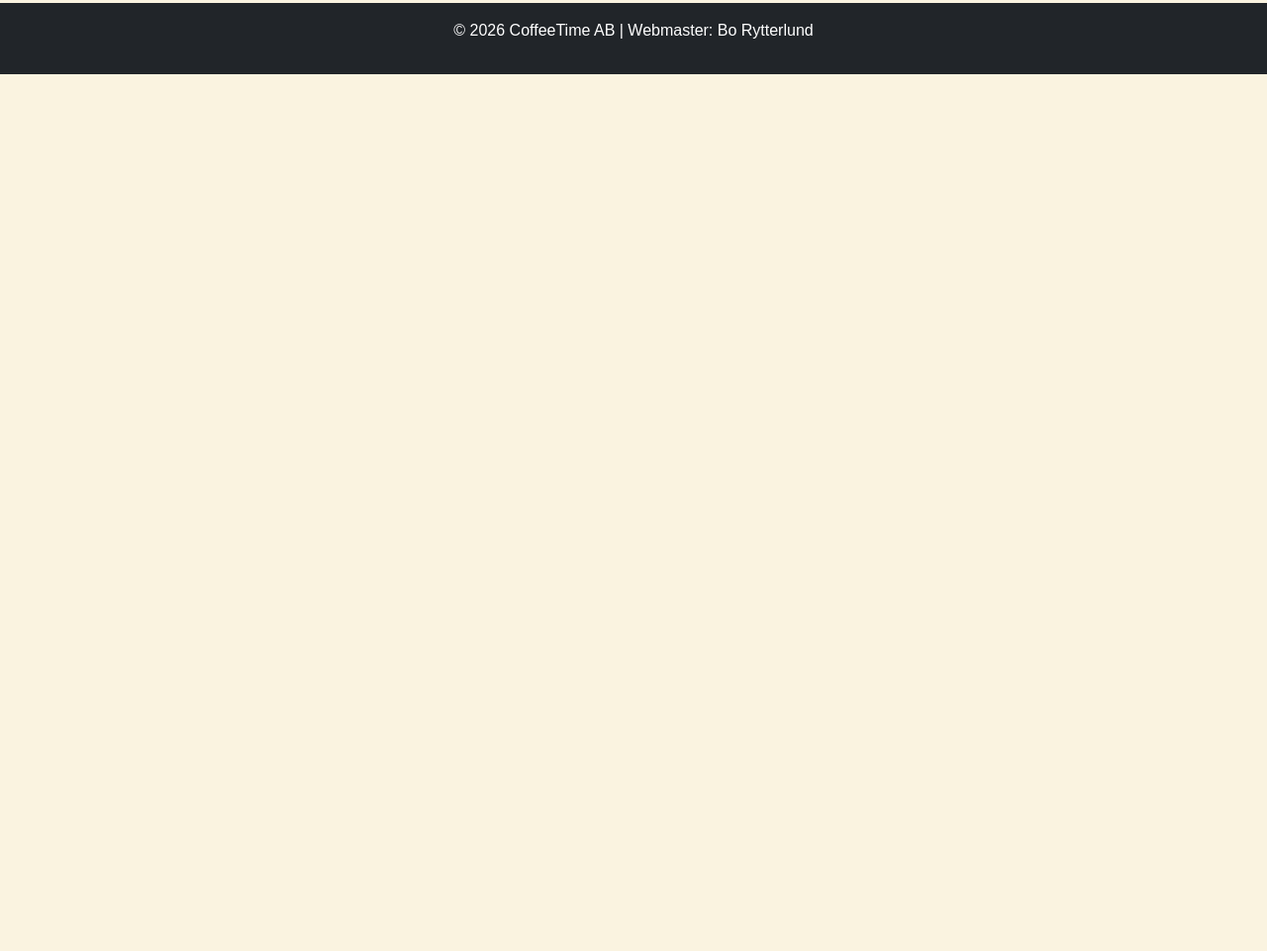
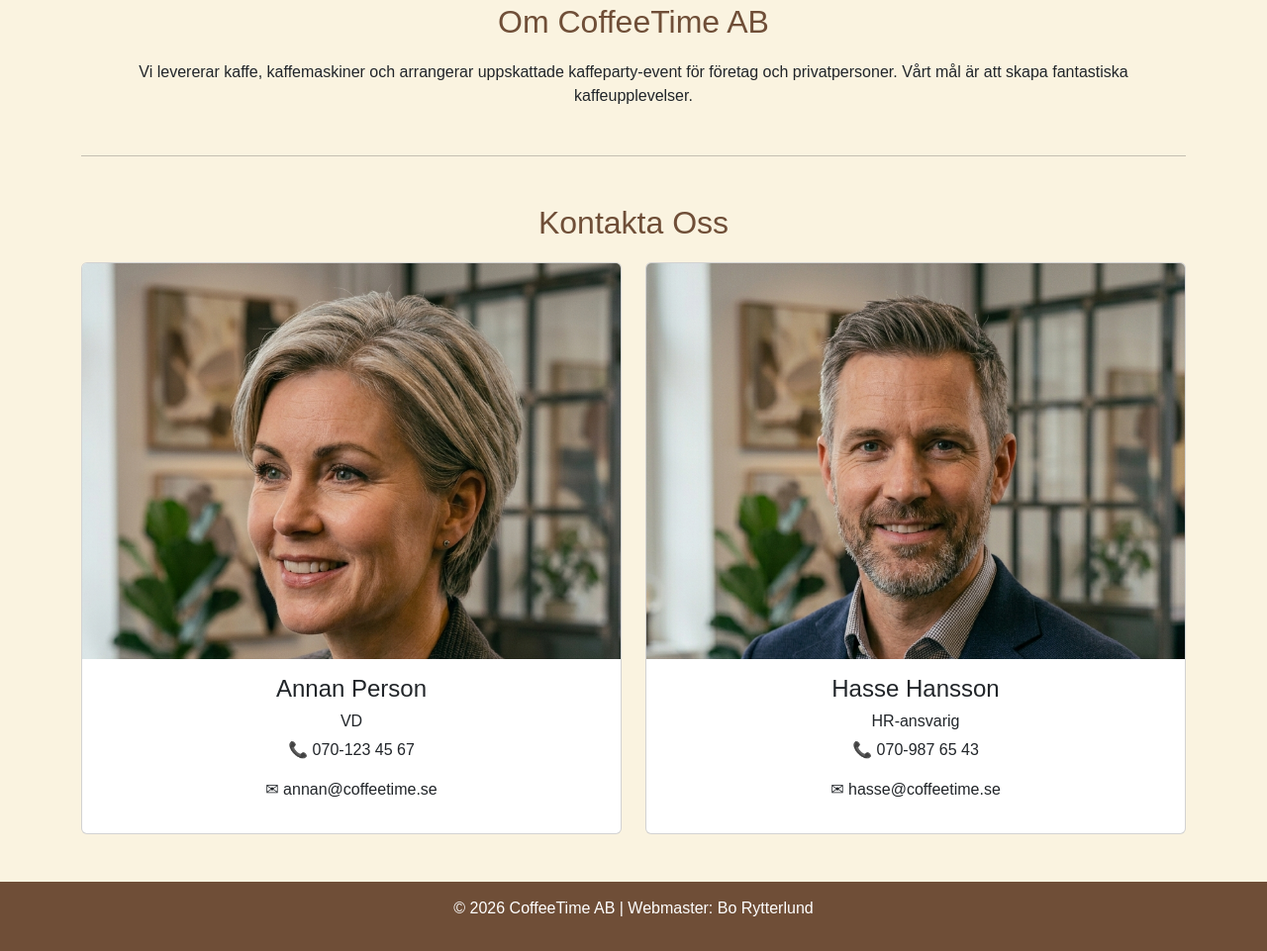
Before and after one commit to Bosse113/Uppgift-8, a plain HTML site: page om-oss.html in a window 1280 px wide. Shown: the part 245-1206 px from the top of the page at 99% size. Before the commit the page ends 800 px from the top, so only its background shows below. Drawn offline with nearby package versions, Linux system fonts and the light colour scheme.

Commit message:
added Om-oss content. Added "zoom" to card and other to style.css. New folder for images.

```diff
--- a/om-oss.html
+++ b/om-oss.html
@@ -1,12 +1,13 @@
 <!DOCTYPE html>
 <html lang="sv
 <head>
-    <meta charset="UTF-8">
+    <meta charset=" UTF-8">
 <meta name="viewport" content="width=device-width, initial-scale=1.0">
 <title>Om oss</title>
 <link href="https://cdn.jsdelivr.net/npm/bootstrap@5.3.8/dist/css/bootstrap.min.css" rel="stylesheet">
 <link rel="stylesheet" href="style.css">
 </head>
+
 <body>
     <header class="text-center p-4">
         <h1>☕ CoffeeTime AB</h1>
@@ -20,9 +21,7 @@
                 ☕ CoffeeTime
             </a>
 
-        <button class="navbar-toggler"
-                data-bs-toggle="collapse"
-                data-bs-target="#menu">
+            <button class="navbar-toggler" data-bs-toggle="collapse" data-bs-target="#menu">
 
                 <span class="navbar-toggler-icon"></span>
 
@@ -50,10 +49,73 @@
 
         </div>
     </nav>
+    <div class="container my-5">
 
-<footer class="bg-dark text-white text-center p-3 mt-5" >
+        <h2 class="section-title">Om CoffeeTime AB</h2>
+
+        <p class="text-center">
+            Vi levererar kaffe, kaffemaskiner och arrangerar
+            uppskattade kaffeparty-event för företag och privatpersoner.
+            Vårt mål är att skapa fantastiska kaffeupplevelser.
+        </p>
+
+        <hr class="my-5">
+
+        <h2 class="section-title">Kontakta Oss</h2>
+
+        <div class="row g-4">
+
+            <div class="col-md-6">
+
+                <div class="card text-center h-100">
+
+                    <img src="bilder/8-1.png" class="card-img-top contact-img">
+
+                    <div class="card-body">
+
+                        <h4>Annan Person</h4>
+
+                        <h6>VD</h6>
+
+                        <p>📞 070-123 45 67</p>
+
+                        <p>✉ annan@coffeetime.se</p>
+
+                    </div>
+
+                </div>
+
+            </div>
+
+            <div class="col-md-6">
+
+                <div class="card text-center h-100">
+
+                    <img src="bilder/9-1.png" class="card-img-top contact-img">
+
+                    <div class="card-body">
+
+                        <h4>Hasse Hansson</h4>
+
+                        <h6>HR-ansvarig</h6>
+
+                        <p>📞 070-987 65 43</p>
+
+                        <p>✉ hasse@coffeetime.se</p>
+
+                    </div>
+
+                </div>
+
+            </div>
+
+        </div>
+
+    </div>
+    <footer>
         <p>&copy; 2026 CoffeeTime AB | Webmaster: Bo Rytterlund</p>
     </footer>
     <script src="https://cdn.jsdelivr.net/npm/bootstrap@5.3.8/dist/js/bootstrap.bundle.min.js"></script>
 </body>
+
 </html>
--- a/style.css
+++ b/style.css
@@ -23,3 +23,22 @@ footer {
     padding: 15px;
     margin-top: 40px;
 }
+
+.card {
+    transition: 0.3s;
+}
+
+.card:hover {
+    transform: scale(1.02);
+}
+
+.card img {
+    height: 400px;
+    object-fit: cover;
+}
+
+.section-title {
+    color: #6F4E37;
+    margin-bottom: 20px;
+    text-align: center;
+}
```
Also changed, not shown: index.html (+8 -11 lines), produkter.html (+7 -6 lines), bilder/1.jpg (renamed from 1.jpg), bilder/2.jpg (renamed from 2.jpg), bilder/3.jpg (renamed from 3.jpg), bilder/4.jpg (renamed from 4.jpg), bilder/5.jpg (renamed from 5.jpg), bilder/6.jpg (renamed from 6.jpg), bilder/7.jpg (renamed from 7.jpg), bilder/8-1.png (added), bilder/9-1.png (added), 2 other files. Lines whose indentation alone changed are shown as unchanged.
